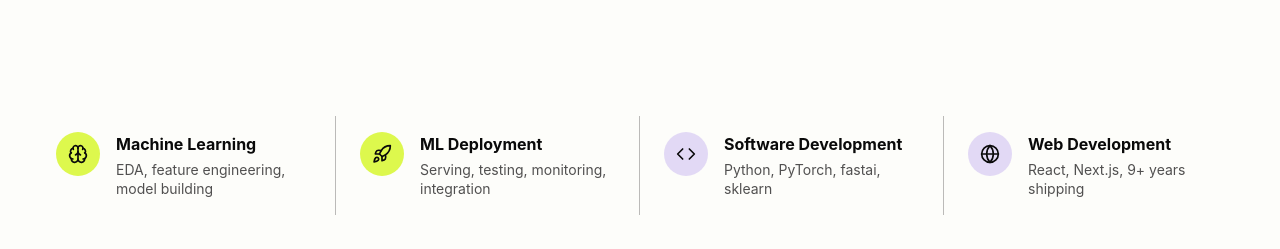
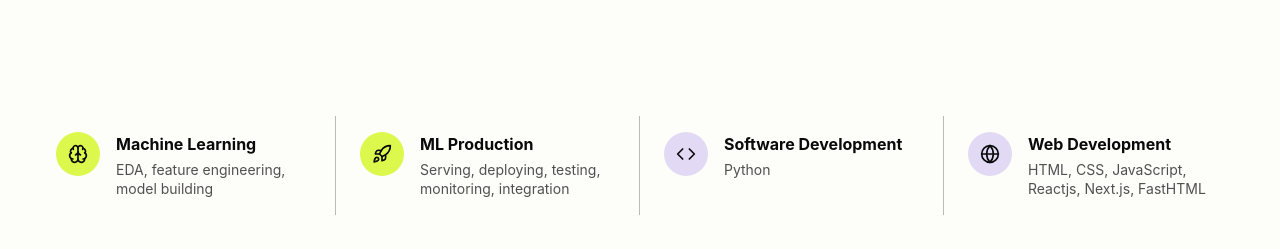
Before and after one commit to rubanzasilva/my_website_claude, a Next.js app: page / in a window 1280 px wide. Shown: the part 780-1029 px from the top of the page. Built offline with nearby package versions, Linux system fonts and the light colour scheme; a web font is replaced by a local one.

Commit message:
pushign content changes

```diff
--- a/src/components/Projects.tsx
+++ b/src/components/Projects.tsx
@@ -139,11 +139,11 @@ const Projects = () => {
       tags: ['React', 'E-commerce', 'Coffee', 'Uganda']
     },
     {
-      id: 'suwik',
-      title: 'Suwik Investments Website',
-      description: 'Suwik aims to be the leading exporter of the freshest, highest-quality agricultural products with guaranteed customer satisfaction.',
+      id: 'aoc',
+      title: 'Advent of Code',
+      description: 'Solving programming puzzles and challenges from the Advent of Code series.',
       image: 'https://d322abd807wvow.cloudfront.net/suwik-photos/suwikLogo.jpeg',
-      category: 'Web Development',
+      category: 'Coding Challenges',
       links: {
         demo: 'https://www.suwik.xyz/',
         code: 'https://github.com/rubanzasilva/suwikEcommerce'
--- a/src/components/SkillsBar.tsx
+++ b/src/components/SkillsBar.tsx
@@ -11,20 +11,20 @@ const SkillsBar = () => {
     {
       icon: <Rocket className="w-5 h-5" />,
       bgColor: 'bg-ploy-accent-primary',
-      title: 'ML Deployment',
-      description: 'Serving, testing, monitoring, integration',
+      title: 'ML Production',
+      description: 'Serving, deploying, testing, monitoring, integration',
     },
     {
       icon: <Code className="w-5 h-5" />,
       bgColor: 'bg-ploy-accent-secondary/60',
       title: 'Software Development',
-      description: 'Python, PyTorch, fastai, sklearn',
+      description: 'Python',
     },
     {
       icon: <Globe className="w-5 h-5" />,
       bgColor: 'bg-ploy-accent-secondary/60',
       title: 'Web Development',
-      description: 'React, Next.js, 9+ years shipping',
+      description: 'HTML, CSS, JavaScript, Reactjs, Next.js, FastHTML',
     },
   ];
 
```
